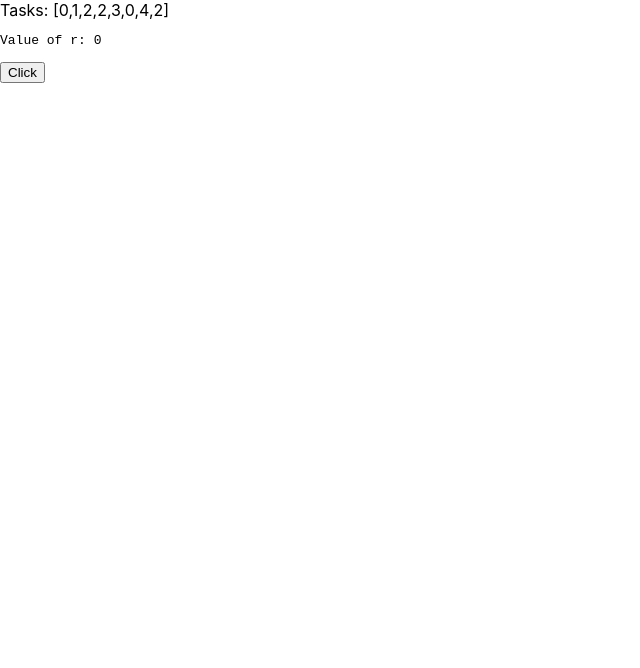
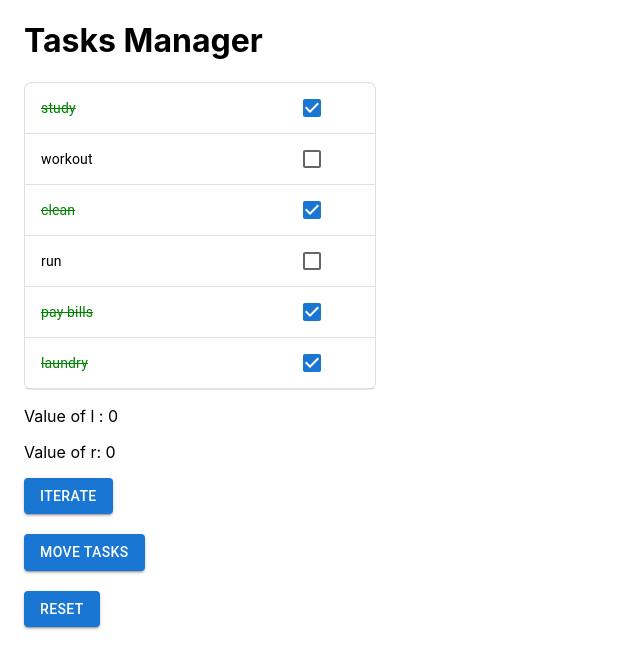
Before and after one commit to jmhagman-dev/Task-Manager, a React (Create React App) app: page / in a window 1280 px wide. Shown: the top 668 px of the page, without its empty margins (0-640 px from the left). Built offline with nearby package versions, Linux system fonts and the light colour scheme.

Commit message:
Add ui and more interactions

```diff
--- a/src/App.js
+++ b/src/App.js
@@ -1,28 +1,154 @@
-import { useState } from 'react';
+import React, { useState } from 'react';
+import List from '@mui/material/List';
+import ListItem from '@mui/material/ListItem';
+import ListItemButton from '@mui/material/ListItemButton';
+import ListItemIcon from '@mui/material/ListItemIcon';
+import ListItemText from '@mui/material/ListItemText';
+import Checkbox from '@mui/material/Checkbox';
+import Divider from '@mui/material/Divider';
+import { v4 } from 'uuid';
+import { Button } from '@mui/material';
+import Container from '@mui/material/Container';
+
+function moveComplete(arr) {
+  let l = 0;
+  for (let r = 0; r < arr.length; r++) {
+    if (arr[r].complete !== true) {
+      let temp = arr[l];
+      arr[l] = arr[r];
+      arr[r] = temp;
+      l++;
+    }
+  }
+  return arr;
+}
+
 
 function App() {
-  const [tasks, setTasks] = useState([0, 1, 2, 2, 3, 0, 4, 2]);
+  const initialTasks = [
+    { _id: v4(), title: 'study', complete: true },
+    { _id: v4(), title: 'workout', complete: false },
+    { _id: v4(), title: 'clean', complete: true },
+    { _id: v4(), title: 'run', complete: false },
+    { _id: v4(), title: 'pay bills', complete: true },
+    { _id: v4(), title: 'laundry', complete: true },
+  ]
+  const [tasks, setTasks] = useState(initialTasks);
+
   const [r, setR] = useState(0);
   const [l, setL] = useState(0);
 
   function handleClick() {
+    const updatedTasks = [...tasks];
     setR(r + 1);
-    if (tasks[r] !== 0) {
-      [tasks[l], tasks[r]] = [tasks[r], tasks[l]];
+
+    if (updatedTasks[r].complete !== true) {
+      let temp = updatedTasks[l];
+      updatedTasks[l] = updatedTasks[r];
+      updatedTasks[r] = temp;
       setL(l + 1);
     }
-    setTasks(tasks);
+
+    setTasks(updatedTasks);
   }
 
+  function handleChecked(item, index) {
+    const updatedTask = { ...item, complete: !item.complete };
+    const updatedTasks = [...tasks];
+    updatedTasks.splice(index, 1, updatedTask);
+    setTasks(updatedTasks);
+  }
+
+  function moveTasks() {
+    const t = [...tasks];
+    const updatedTasks = moveComplete(t);
+    setTasks(updatedTasks);
+  }
+
+  const style = {
+    py: 0,
+    width: '100%',
+    maxWidth: 350,
+    borderRadius: 2,
+    border: '1px solid',
+    borderColor: 'divider',
+    backgroundColor: 'background.paper',
+  };
+
   return (
-    <div>
-      Tasks: {JSON.stringify(tasks)}
-      <pre>
-        Value of r: {JSON.stringify(r)}{' '}
-        {r === tasks.length ? 'end iteration' : ''}
-      </pre>
-      <button onClick={r < tasks.length ? handleClick : null}>Click</button>
-    </div>
+    <Container maxWidth="fixed">
+      <h1>Tasks Manager</h1>
+      <List sx={style}>
+        {tasks.map((item, i) => {
+          const labelId = `checkbox-list-label-${item._id}`;
+
+          return (
+            <div key={item._id}>
+              <ListItem
+                key={labelId}
+                sx={{ background: 'cream' }}
+                disablePadding
+              >
+                <ListItemButton
+                  role={undefined}
+                  dense
+                >
+                  <ListItemText id={labelId}>
+                    {item.complete ? <s style={{color: 'green'}}>{item.title}</s> : item.title}
+                  </ListItemText>
+
+                  <ListItemIcon>
+                    <Checkbox
+                      edge='start'
+                      onClick={() => handleChecked(item, i)}
+                      checked={item.complete}
+                      tabIndex={-1}
+                      inputProps={{ 'aria-labelledby': labelId }}
+                    />
+                  </ListItemIcon>
+                </ListItemButton>
+              </ListItem>
+              <Divider component='li' />
+            </div>
+          );
+        })}
+      </List>
+      <div>
+        <p>Value of l : {l}</p>
+
+        <p>
+          Value of r: {r} {r === tasks.length ? 'end iteration' : ''}
+        </p>
+      </div>
+      <div style={{marginBottom: 20}}>
+        <Button
+          variant='contained'
+          onClick={r < tasks.length ? handleClick : null}
+        >
+          Iterate
+        </Button>
+      </div>
+      <div style={{marginBottom: 20}}>
+        <Button
+          variant='contained'
+          onClick={moveTasks}
+        >
+          Move Tasks
+        </Button>
+      </div>
+      <div>
+        <Button
+          variant='contained'
+          onClick={() => {
+            setL(0);
+            setR(0);
+            setTasks(initialTasks);
+          }}
+        >
+          Reset
+        </Button>
+      </div>
+    </Container>
   );
 }
 
```
Also changed, not shown: package.json (+9 -2 lines), 1 other file (tests, documents, lock files or other folders).
